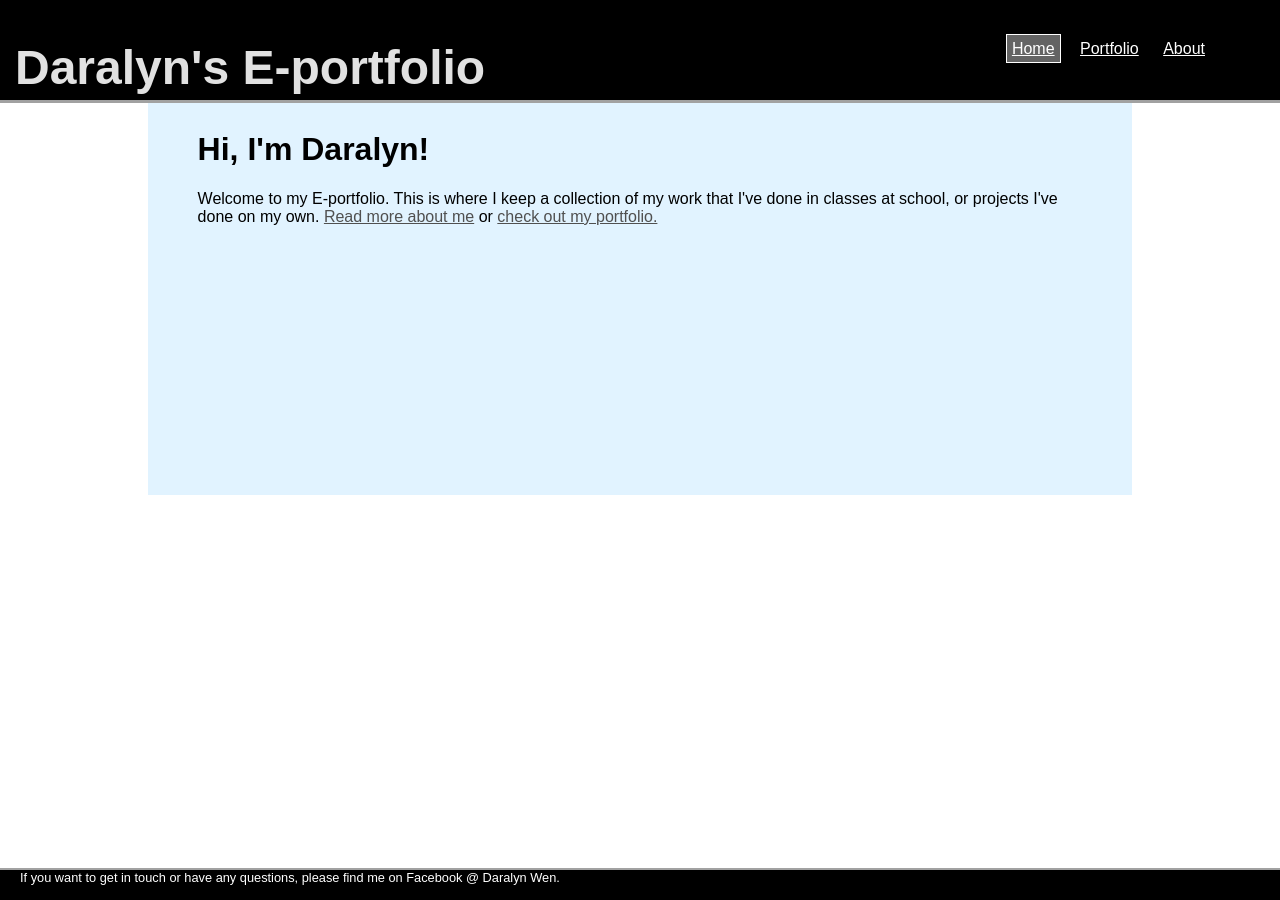
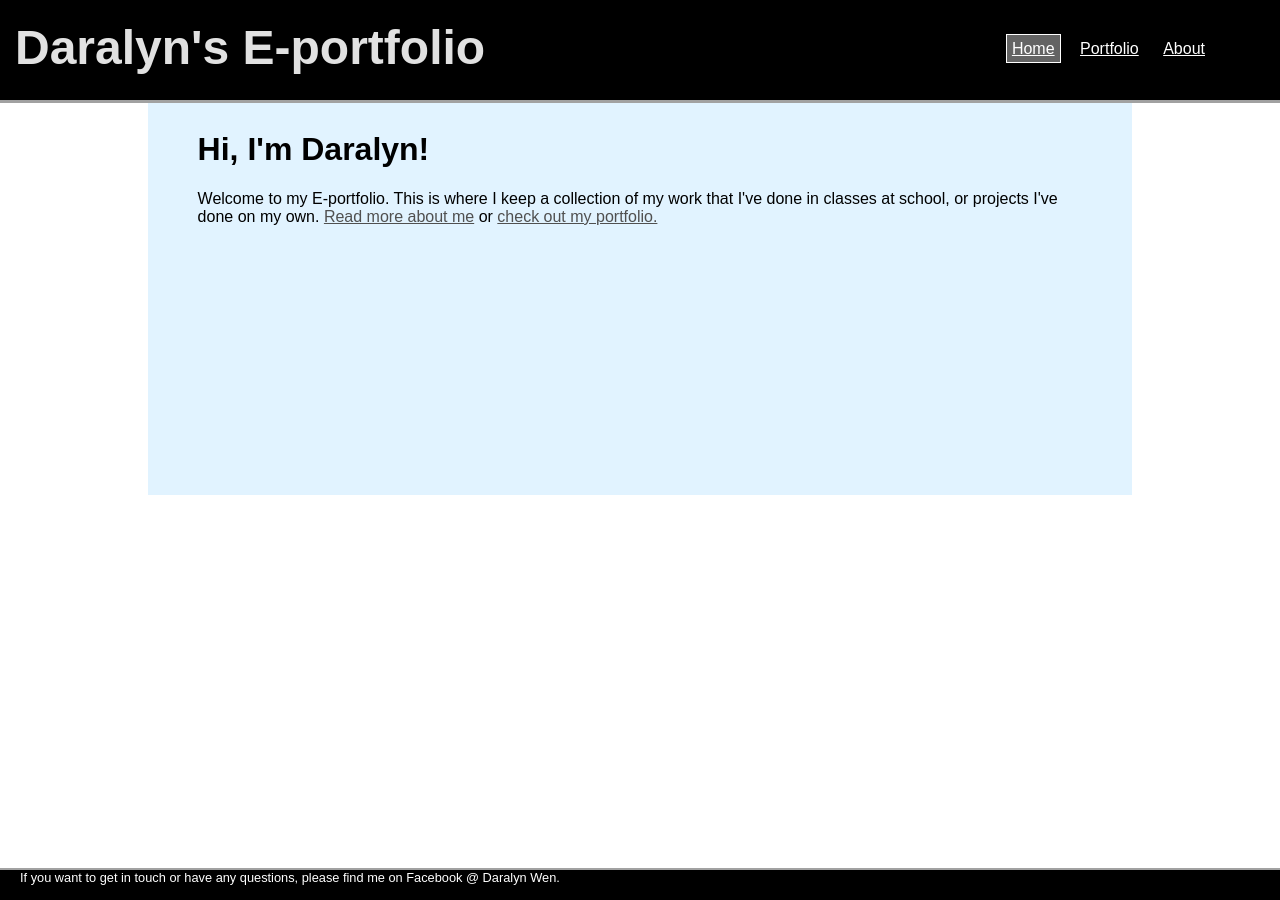
Before and after one commit to daralyn/daralyn.github.io, a Jekyll site: the page built from index.html, in a window 1280 px wide. Built offline with Jekyll 4.4.1, drawn with Linux system fonts in a browser that asks for light colours.

Commit message:
Update main.css

```diff
--- a/css/main.css
+++ b/css/main.css
@@ -16,7 +16,7 @@ header{
     padding-top: 0px;
     text-decoration: none;
     position: absolute;
-    top: 0px;
+    top: -20px;
     left: 15px;
 }
 
```
